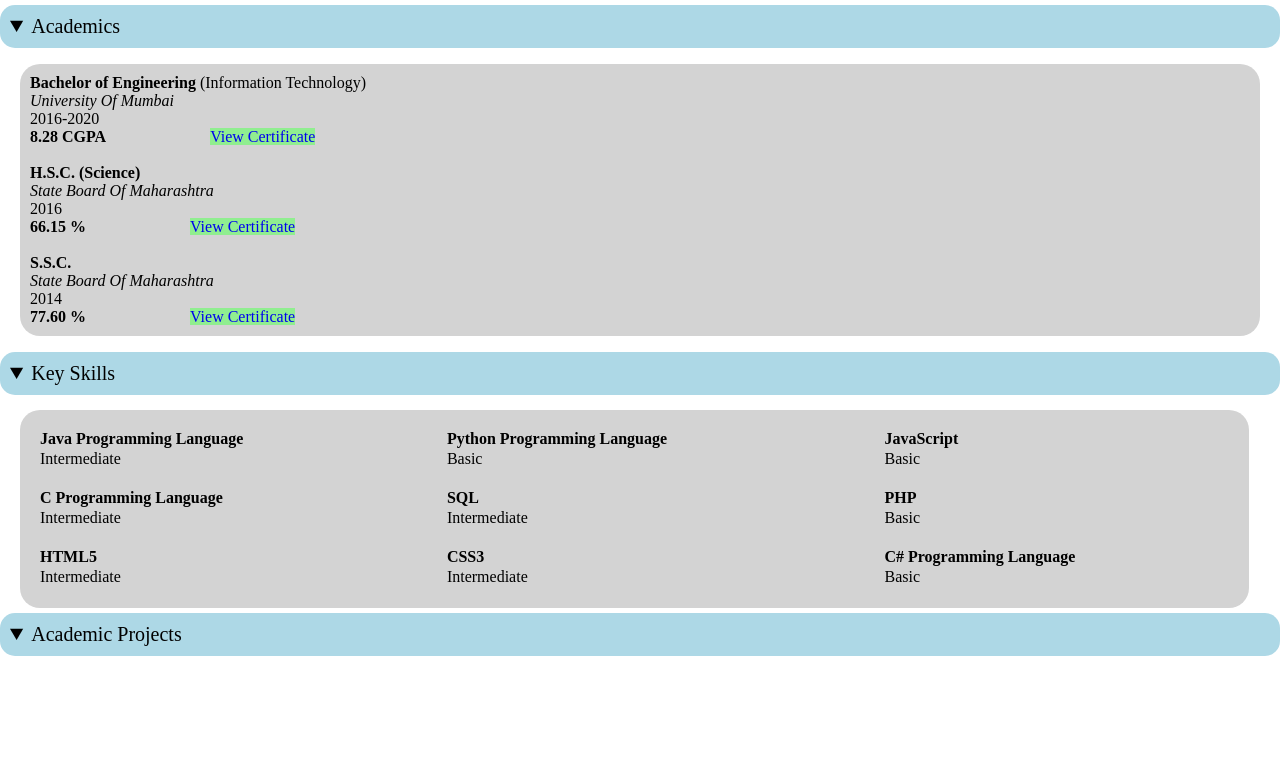
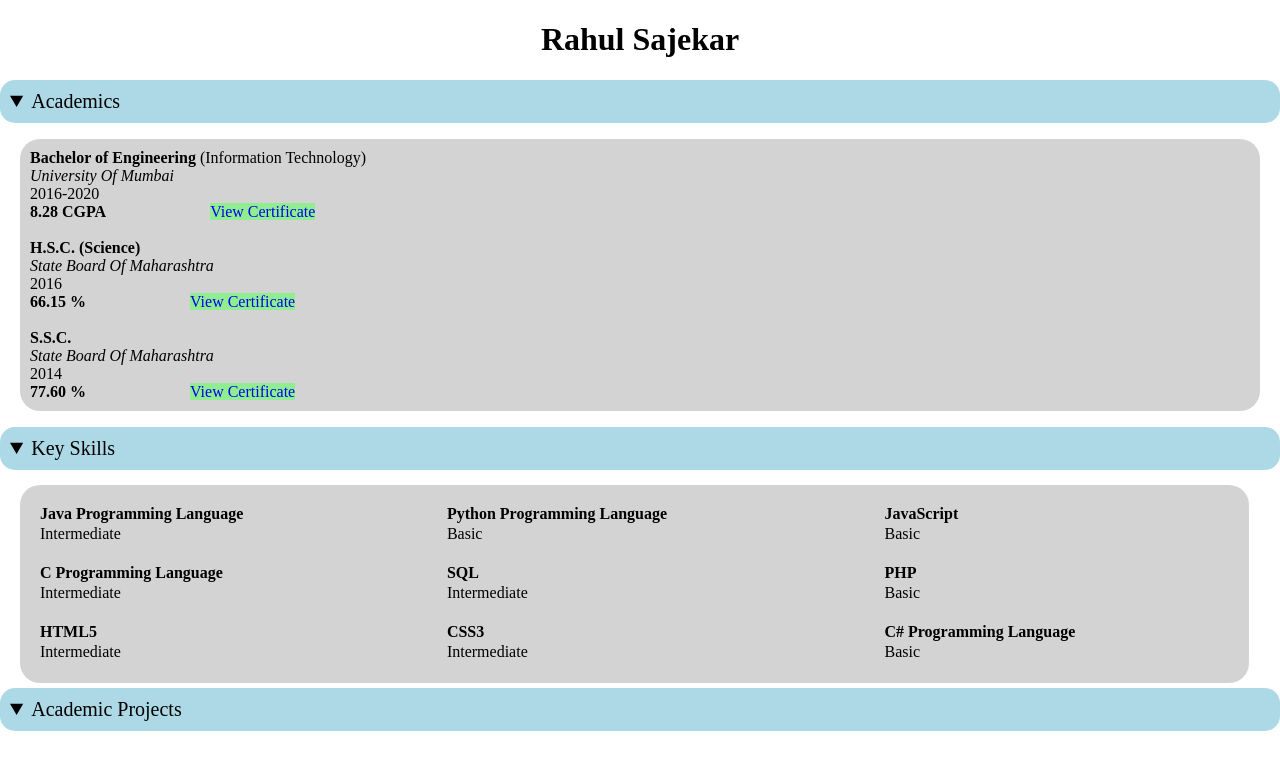
Before and after one commit to rahulsajekar/rahulsajekar.github.io, a plain HTML site: page index.html in a window 1280 px wide. Drawn offline with Linux system fonts and the light colour scheme.

Commit message:
Update index.html

```diff
--- a/index.html
+++ b/index.html
@@ -8,7 +8,7 @@
 	</head>
 	<body>
 		<div id="topbar">
-
+			<h1 align="center">Rahul Sajekar</h1>
 		</div>
 		<div id="navbar">
 
```
